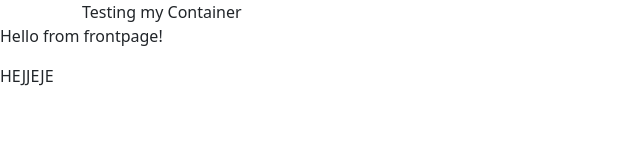
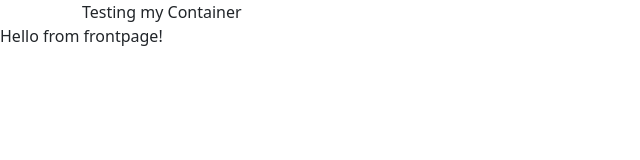
Before and after one commit to KrisMP99/P7, a React (Create React App) app in the folder P7WebApp/src/p7webapp.webui/: page / in a window 1280 px wide. Shown: the top 160 px of the page, without its empty margins (0-640 px from the left). Built offline with nearby package versions, Linux system fonts and the light colour scheme.

Commit message:
Added task exercise board

```diff
--- a/P7WebApp/src/p7webapp.webui/package.json
+++ b/P7WebApp/src/p7webapp.webui/package.json
@@ -10,6 +10,7 @@
     "@types/node": "^16.11.59",
     "@types/react": "^18.0.20",
     "@types/react-router-dom": "^5.3.3",
+    "allotment": "^1.17.0",
     "bootstrap": "^5.2.1",
     "react": "^18.2.0",
     "react-bootstrap": "^2.5.0",
--- a/P7WebApp/src/p7webapp.webui/src/App.css
+++ b/P7WebApp/src/p7webapp.webui/src/App.css
@@ -36,3 +36,8 @@
     transform: rotate(360deg);
   }
 }
+
+.main-container {
+  height: 100%;
+  width: 100%;
+}
--- a/P7WebApp/src/p7webapp.webui/src/App.tsx
+++ b/P7WebApp/src/p7webapp.webui/src/App.tsx
@@ -8,13 +8,8 @@ import Router from './Components/Router/Router';
 
 function App() {
     return (
-        <div>
+        <div className='main-container'>
             <Router />
-            <TabContainer>
-                <nav>
-                    HEJJEJE
-                </nav>
-            </TabContainer>
         </div>
     );
 }
--- /dev/null
+++ b/P7WebApp/src/p7webapp.webui/src/Components/ExerciseBoard/ExerciseBoard.css
@@ -0,0 +1,6 @@
+.board-container {
+    overflow: hidden;
+    width: 100%;
+    height: 100%;
+    display: flex;
+}
--- /dev/null
+++ b/P7WebApp/src/p7webapp.webui/src/Components/ExerciseBoard/ExerciseBoard.tsx
@@ -0,0 +1,24 @@
+import { Allotment } from 'allotment';
+import React, { Component } from 'react';
+import ExerciseDescriptionModule from '../Modules/ExerciseDescription/ExerciseDescription';
+import './ExerciseBoard.css';
+
+export default function ExerciseBoard() {
+    return (
+        <div className='board-container'>
+            <Allotment separator>
+                <Allotment.Pane minSize={100}>
+                    <ExerciseDescriptionModule />
+                </Allotment.Pane>
+                    <Allotment separator vertical={true} minSize={100}>
+                        <Allotment.Pane>
+                            <ExerciseDescriptionModule />
+                        </Allotment.Pane>
+                        <Allotment.Pane>
+                            <ExerciseDescriptionModule />
+                        </Allotment.Pane>
+                    </Allotment>
+            </Allotment>
+        </div>
+    )
+}
--- /dev/null
+++ b/P7WebApp/src/p7webapp.webui/src/Components/Modules/ExerciseDescription/ExerciseDescription.tsx
@@ -0,0 +1,14 @@
+import React from 'react';
+import { Container } from 'react-bootstrap';
+import '../Module.css';
+
+export default function ExerciseDescriptionModule() {
+    return (
+        <div className='module-container'>
+            <div>
+                <h1>Exercise 1</h1>
+                <p>Lorem ipsum dolor, sit amet consectetur adipisicing elit. Ullam delectus neque cumque aliquid, obcaecati soluta debitis itaque excepturi error minima similique atque dignissimos quam, sit sed in nobis nam eum!</p>
+            </div>
+        </div>
+    )
+}
--- /dev/null
+++ b/P7WebApp/src/p7webapp.webui/src/Components/Modules/Module.css
@@ -0,0 +1,6 @@
+.module-container {
+    display: flex;
+    flex-grow: 1;
+    flex-shrink: 1;
+    padding: 20px;
+}
--- a/P7WebApp/src/p7webapp.webui/src/Components/Router/Router.tsx
+++ b/P7WebApp/src/p7webapp.webui/src/Components/Router/Router.tsx
@@ -1,6 +1,8 @@
 import React from 'react';
 import { Route, Routes } from 'react-router-dom'
+import ExerciseBoardModule from '../ExerciseBoard/ExerciseBoard';
 import Frontpage from '../Frontpage/Frontpage';
+import ExerciseDescriptionModule from '../Modules/ExerciseDescription/ExerciseDescription';
 import SignUp from '../SignUp/SignUp';
 
 /*
@@ -11,6 +13,7 @@ function Router() {
         <Routes>
             <Route path="/" element={<Frontpage />} />
             <Route path="/signup" element={<SignUp />} />
+            <Route path="/task/1" element={<ExerciseBoardModule />} />
         </Routes>
     );
 }
--- a/P7WebApp/src/p7webapp.webui/src/index.css
+++ b/P7WebApp/src/p7webapp.webui/src/index.css
@@ -11,3 +11,10 @@ code {
   font-family: source-code-pro, Menlo, Monaco, Consolas, 'Courier New',
     monospace;
 }
+#root {
+  position: absolute;
+  top: 0;
+  bottom: 0;
+  left: 0;
+  right: 0;
+}
--- a/P7WebApp/src/p7webapp.webui/src/index.tsx
+++ b/P7WebApp/src/p7webapp.webui/src/index.tsx
@@ -5,6 +5,7 @@ import App from './App';
 import reportWebVitals from './reportWebVitals';
 import { BrowserRouter } from 'react-router-dom';
 import "bootstrap/dist/css/bootstrap.min.css";
+import "allotment/dist/style.css";
 
 const root = ReactDOM.createRoot(
   document.getElementById('root') as HTMLElement
```
Also changed, not shown: P7WebApp/src/p7webapp.webui/src/Components/Modules/ExerciseDescription/ExerciseDescription.css (added), 2 other files (tests, documents, lock files or other folders).
